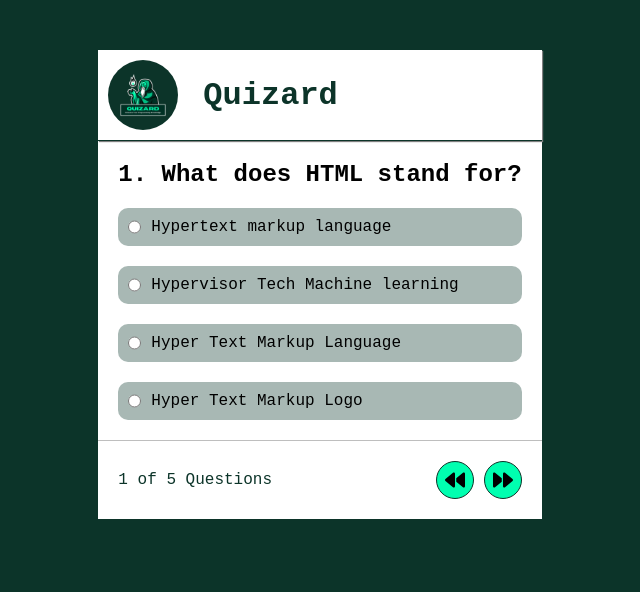
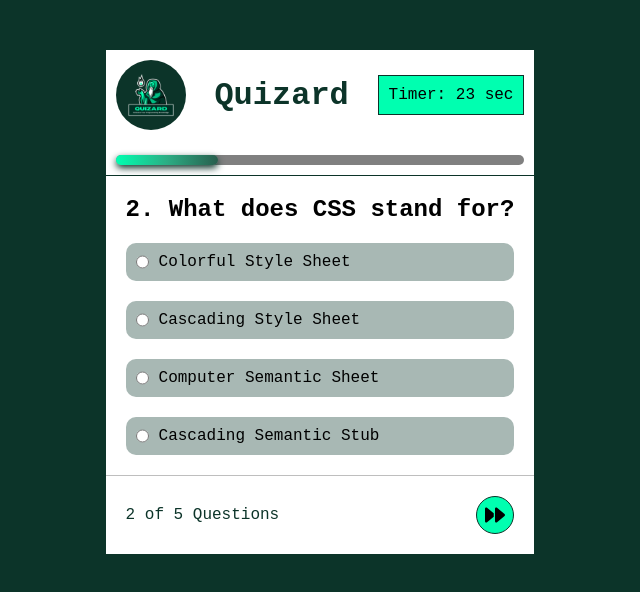
Before and after one commit to CodeMaestro-dev/Quizard, a plain HTML site: page index.html in a window 1280 px wide. Both pictures are taken after a click on the button "Next". Shown: the whole page, without its empty margins (320-960 px from the left). Drawn offline with Linux system fonts and the light colour scheme; a web font is replaced by a local one.

Commit message:
another commit

```diff
--- a/css/style.css
+++ b/css/style.css
@@ -7,8 +7,8 @@
 
 :root {
   --quizard-dark-green: #0c3429;
-    --quizard-light-green:  #00ffb0;
-    --quizard-grey: #A8B8B4;
+  --quizard-light-green: #00ffb0;
+  --quizard-grey: #a8b8b4;
 }
 
 body {
@@ -25,20 +25,56 @@ body {
 
 .container__header {
   display: flex;
-    align-items: center;
+  flex-direction: column;
   gap: 25px;
   border-bottom: 1px solid var(--quizard-dark-green);
-    box-shadow: 1px 1px 1px grey;
   padding: 10px;
 }
 
-.container__header > img {
+.container__header > div {
+    display: flex;
+    align-items: center;
+    justify-content: space-between;
+}
+
+.container__header > div > img {
   border-radius: 50%;
   width: 70px;
 }
 
-.container__header > h1 {
+.container__header > div > h1 {
   color: var(--quizard-dark-green);
+}
+
+.container__header--timer {
+    background-color: var(--quizard-light-green);
+    border: 1px solid var(--quizard-dark-green);
+    padding: 10px;
+}
+
+.progress {
+  background-color: grey;
+  border-radius: 20px;
+  height: 10px;
+  width: 100%;
+}
+
+.progress--done {
+  display: flex;
+  align-items: center;
+  justify-content: center;
+  background-image: repeating-linear-gradient(
+    to left,
+    #285e4d,
+    #2cad84,
+    var(--quizard-light-green)
+  );
+  box-shadow: 0 5px 5px -6px var(--quizard-dark-green), 0 3px 7px var(--quizard-dark-green);
+    border-radius: 20px;
+    color: #ffffff;
+    height: 100%;
+    width: 0px;
+    transition: 1s ease 0.3s;
 }
 
 .container__body {
--- a/index.html
+++ b/index.html
@@ -16,22 +16,24 @@
   <body>
     <div class="container">
       <div class="container__header">
-        <img src="./assets/android-chrome-192x192.png" alt="" />
-        <h1>Quizard</h1>
+        <div>
+          <img src="./assets/android-chrome-192x192.png" alt="" />
+          <h1>Quizard</h1>
+          <div class="container__header--timer">
+            <p>Timer: <span id="timer">30 sec</span></p>
+          </div>
+        </div>
+        <div class="progress">
+          <div class="progress--done">
+
+          </div>
+        </div>
       </div>
       <div class="container__body"></div>
       <div class="container__footer">
         <p><span id="question-number"></span> of 5 Questions</p>
 
         <div class="container__footer--buttons">
-          <button id="previous-button" aria-label="Previous">
-            <svg xmlns="http://www.w3.org/2000/svg" viewBox="0 0 512 512">
-              <!--!Font Awesome Free 6.5.2 by @fontawesome - https://fontawesome.com License - https://fontawesome.com/license/free Copyright 2024 Fonticons, Inc.-->
-              <path
-                d="M459.5 440.6c9.5 7.9 22.8 9.7 34.1 4.4s18.4-16.6 18.4-29V96c0-12.4-7.2-23.7-18.4-29s-24.5-3.6-34.1 4.4L288 214.3V256v41.7L459.5 440.6zM256 352V256 128 96c0-12.4-7.2-23.7-18.4-29s-24.5-3.6-34.1 4.4l-192 160C4.2 237.5 0 246.5 0 256s4.2 18.5 11.5 24.6l192 160c9.5 7.9 22.8 9.7 34.1 4.4s18.4-16.6 18.4-29V352z"
-              />
-            </svg>
-          </button>
           <button id="next-button" aria-label="Next">
             <svg xmlns="http://www.w3.org/2000/svg" viewBox="0 0 512 512">
               <!--!Font Awesome Free 6.5.2 by @fontawesome - https://fontawesome.com License - https://fontawesome.com/license/free Copyright 2024 Fonticons, Inc.-->
--- a/js/script.js
+++ b/js/script.js
@@ -58,16 +58,10 @@ function nextQuestions() {
   }
   if (count < questions.length - 1) {
     count += 1;
+    change();
     renderQuestion();
   } else {
     renderSummary();
-  }
-}
-
-function previousQuestions() {
-  if (count > 0) {
-    count -= 1;
-    renderQuestion();
   }
 }
 
@@ -78,15 +72,17 @@ function checkAnswer(e) {
     for (let option of e.currentTarget.parentElement.parentElement.children) {
       if (option.children[0].value !== questions[count].answer) {
         option.disabled = true;
-        option.parentElement.style.pointerEvents = 'none';
+        option.parentElement.style.pointerEvents = "none";
       }
     }
   } else {
     e.currentTarget.parentElement.classList.toggle("wrong");
     for (let option of e.currentTarget.parentElement.parentElement.children) {
-      console.log(option.children[0].value)
+      console.log(option.children[0].value);
       if (option.children[0].value === questions[count].answer) {
         option.classList.toggle("correct");
+        option.disabled = true;
+        option.parentElement.style.pointerEvents = "none";
         break;
       }
     }
@@ -139,19 +135,49 @@ function renderSummary() {
     </div>
 `;
   document.getElementById("next-button").style.display = "none";
-  document.getElementById("previous-button").style.display = "none";
   document.getElementById("retake-test").addEventListener("click", () => {
     window.location.reload();
   });
+  document.querySelector(".container__header--timer").style.display = "none";
 }
+
+// Function for random number
+// function printRandomNumber() {
+//   let count = Math.floor(Math.random() * 5);
+//   return(count)
+// }
 
 // Initial Rendering ogf page
 renderQuestion();
 
 // Selecting the buttons
 const nextButton = document.getElementById("next-button");
-const previousButton = document.getElementById("previous-button");
 
 // Event Listeners
 nextButton.addEventListener("click", nextQuestions);
-previousButton.addEventListener("click", previousQuestions);
+
+// Progress bar
+const progress = document.querySelector(".progress--done");
+
+function change() {
+  progress.style.width = `${(count / (questions.length - 1)) * 100}%`;
+}
+
+// Timer
+
+const timer = document.getElementById("timer");
+function timeCounter() {
+  let sec = 29;
+  var time = setInterval(function () {
+    timer.innerHTML = `${sec} sec`;
+    sec--;
+    if (sec < 0) {
+      clearInterval(time);
+    }
+    if (timer.innerHTML === "0 sec") {
+      renderSummary();
+    }
+  }, 1000);
+}
+
+timeCounter();
```
Lines whose indentation alone changed are shown as unchanged.
